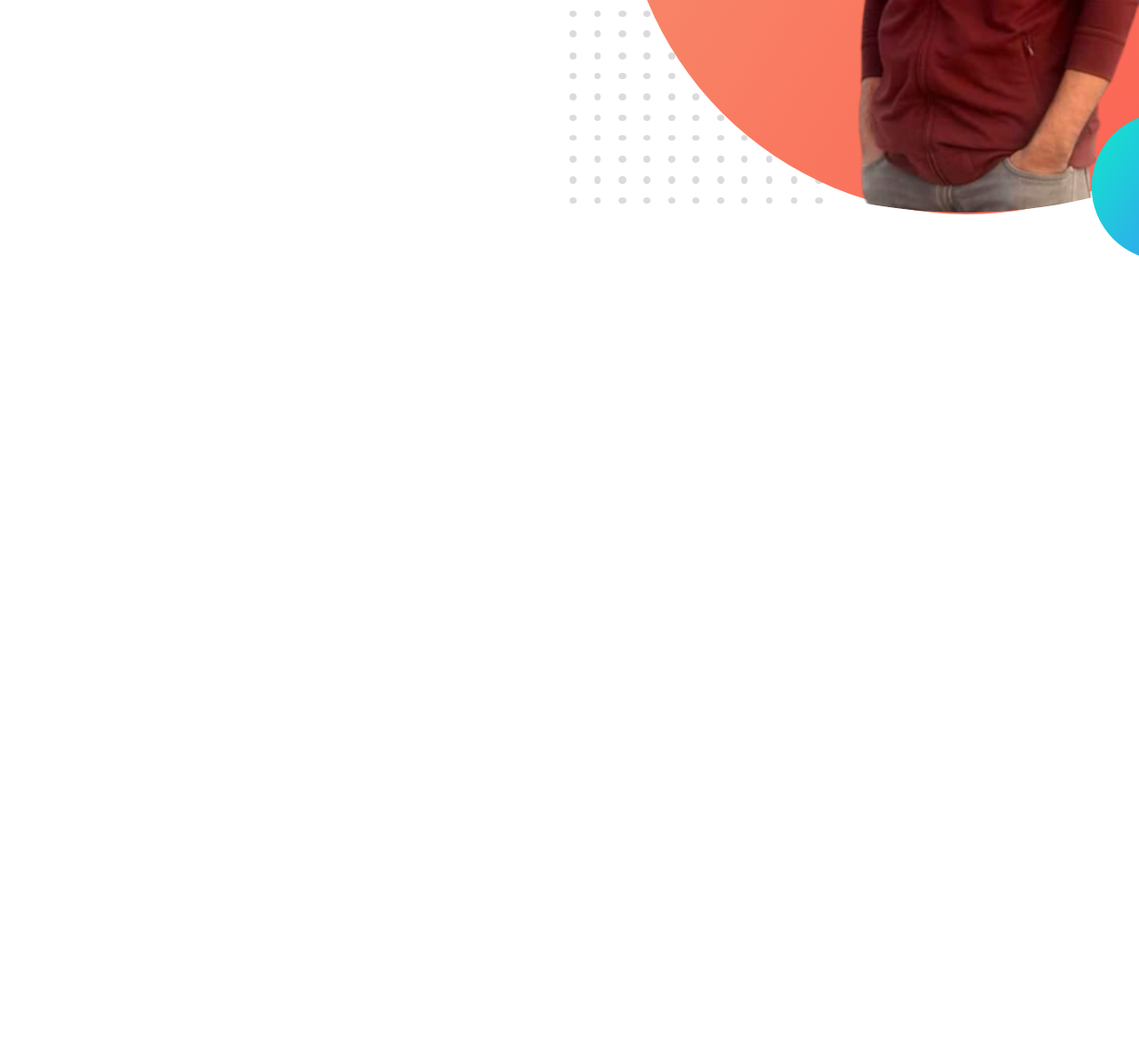
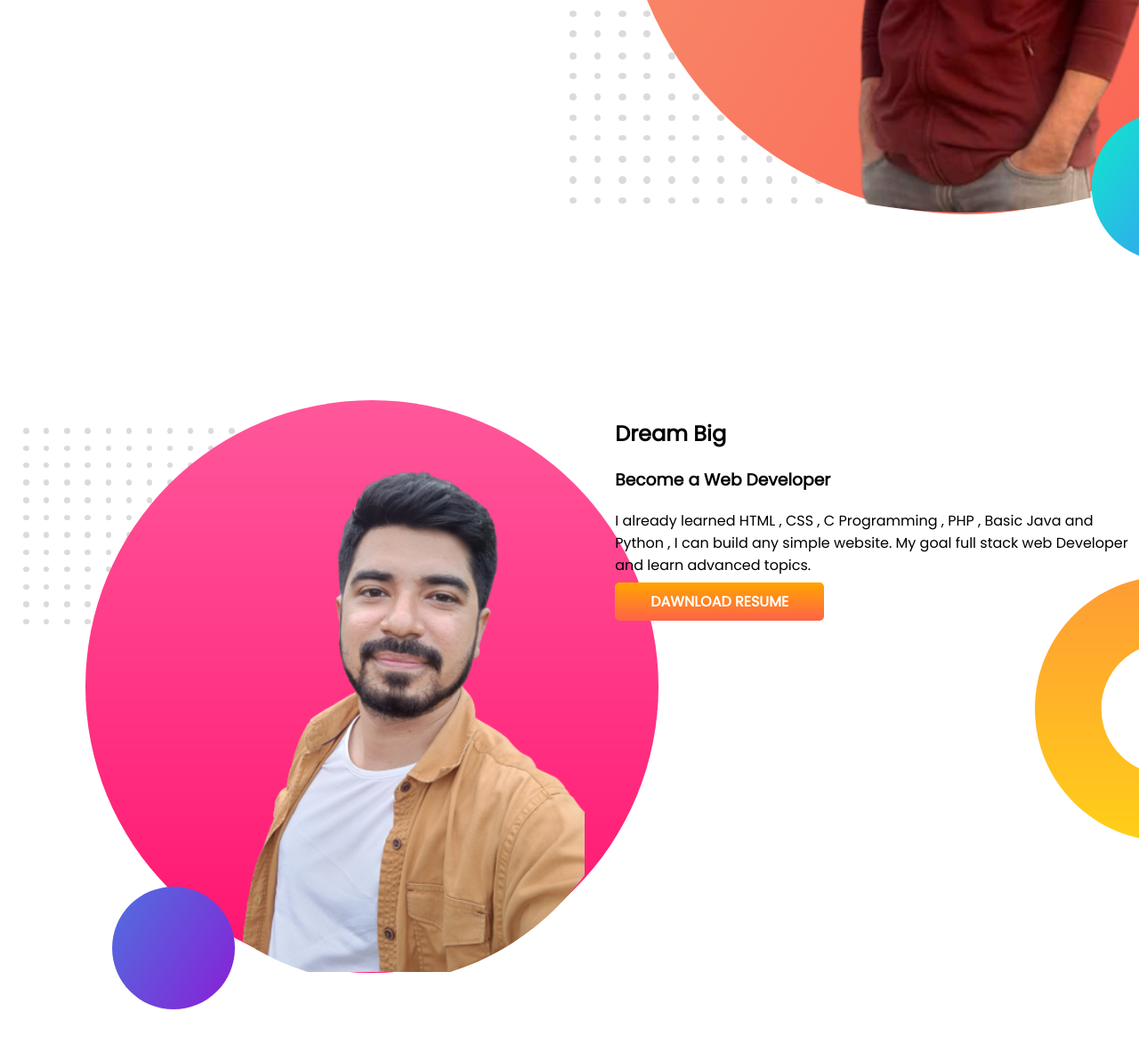
Before and after one commit to AHPranto/dev-portfolio, a plain HTML site: page index.html in a window 1280 px wide. Shown: the part 536-1710 px from the top of the page at 89% size. Before the commit the page ends 836 px from the top, so only its background shows below. Drawn offline with Linux system fonts and the light colour scheme.

Commit message:
dream section added

```diff
--- a/index.html
+++ b/index.html
@@ -28,6 +28,18 @@
             <img src="images/pranto.png" alt="">
         </div>
     </section>
+    <section class="dream-big">
+        <div class="half-width">
+            <img src="images/pranto2.png" alt="">
+        </div>
+        <div class="half-width">
+            <h2>Dream Big</h2>
+            <h3>Become a Web Developer</h3>
+            <p>I already learned HTML , CSS , C Programming , PHP , Basic Java and Python , I can build any simple
+                website. My goal full stack web Developer and learn advanced topics.</p>
+            <a class="link-button" target="_blank" href="">DAWNLOAD RESUME</a>
+        </div>
+    </section>
 </body>
 
 </html>
--- a/style.css
+++ b/style.css
@@ -13,6 +13,7 @@ h1 {
 
 section {
     display: flex;
+    margin-bottom: 150px;
 }
 
 .half-width {
@@ -37,3 +38,9 @@ section {
     background-image: url(images/top-banner.png);
     background-repeat: no-repeat;
 }
+
+.dream-big {
+    background-image: url(images/dream-bg.png);
+    background-repeat: no-repeat;
+    background-position: right;
+}
```
